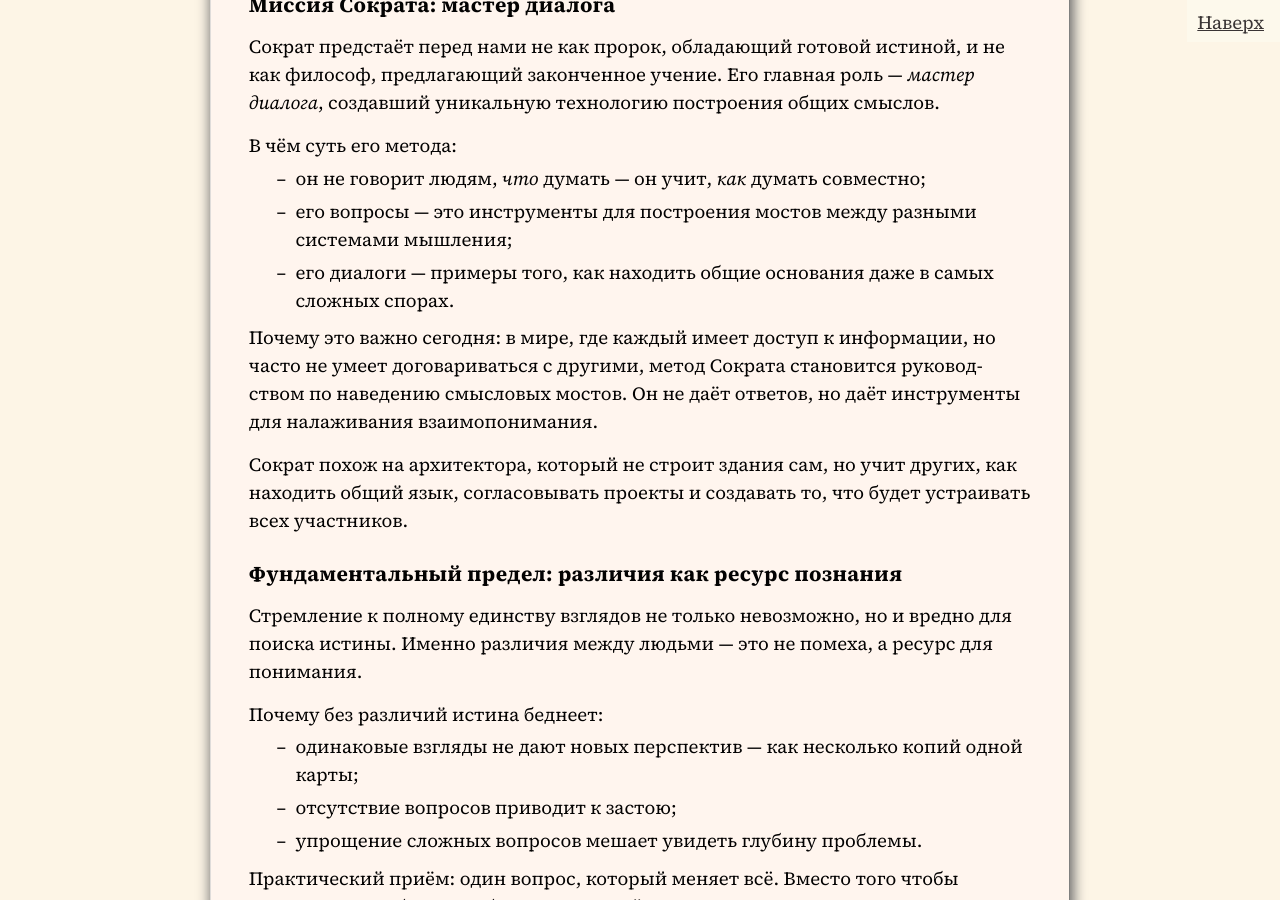
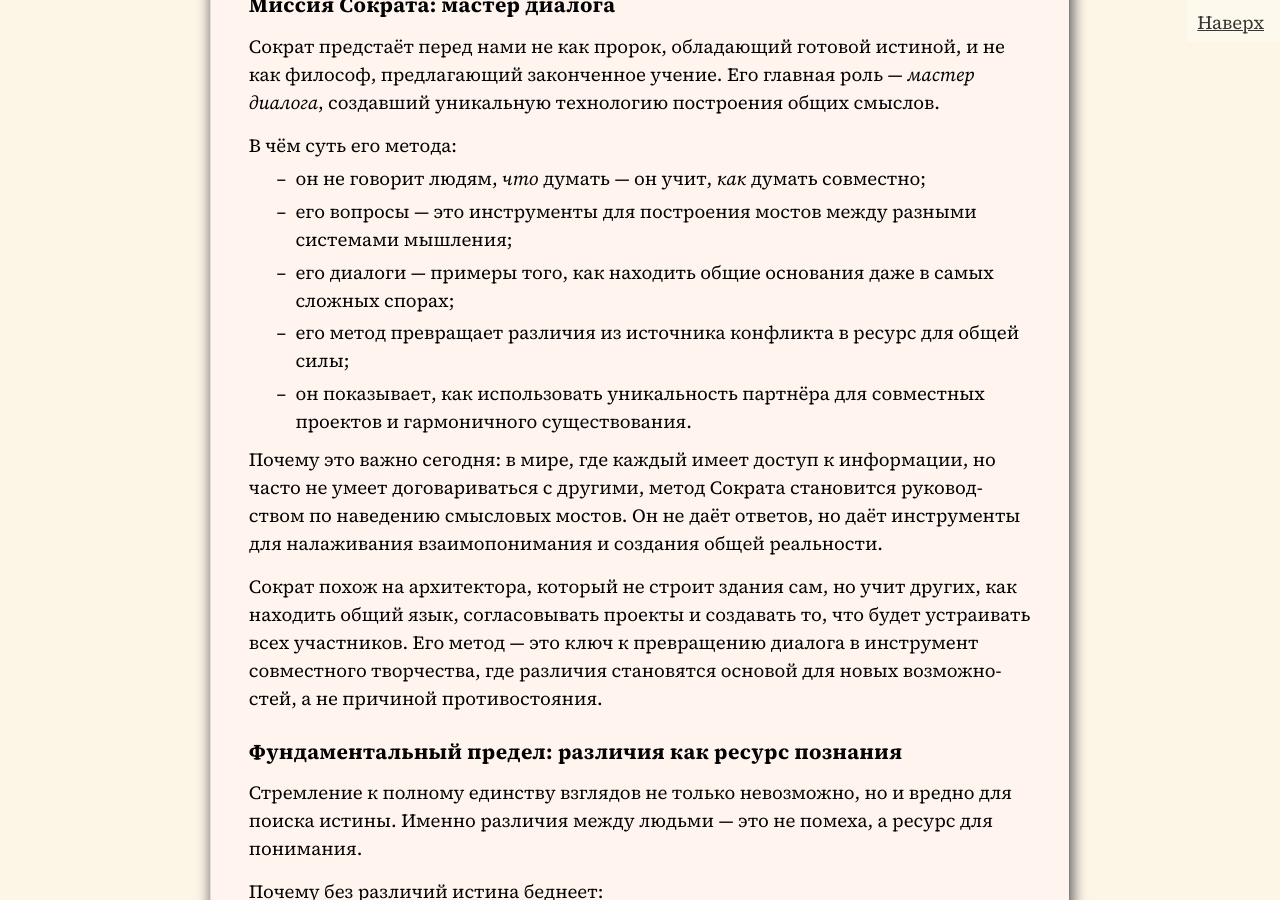
Before and after one commit to SergSi/land-use-art, a Jekyll site: the page built from _posts/2025-10-31-train.md, in a window 1280 px wide and 900 px high, scrolled down 4948 px. Built offline with Jekyll 4.4.1, drawn with Linux system fonts in a browser that asks for light colours; some web fonts are replaced; some of the changed text lies outside the part shown.

Commit message:
Update 2025-10-31-train.md

```diff
--- a/_posts/2025-10-31-train.md
+++ b/_posts/2025-10-31-train.md
@@ -102,11 +102,13 @@ number="1"
 
 - он не говорит людям, *что* думать — он учит, *как* думать совместно;
 - его вопросы — это инструменты для построения мостов между разными системами мышления;
-- его диалоги — примеры того, как находить общие основания даже в самых сложных спорах.
+- его диалоги — примеры того, как находить общие основания даже в самых сложных спорах;
+- его метод превращает различия из источника конфликта в ресурс для общей силы;
+- он показывает, как использовать уникальность партнёра для совместных проектов и гармоничного существования.
 
-Почему это важно сегодня: в мире, где каждый имеет доступ к информации, но часто не умеет договариваться с другими, метод Сократа становится руководством по наведению смысловых мостов. Он не даёт ответов, но даёт инструменты для налаживания взаимопонимания.
+Почему это важно сегодня: в мире, где каждый имеет доступ к информации, но часто не умеет договариваться с другими, метод Сократа становится руководством по наведению смысловых мостов. Он не даёт ответов, но даёт инструменты для налаживания взаимопонимания и создания общей реальности.
 
-Сократ похож на архитектора, который не строит здания сам, но учит других, как находить общий язык, согласовывать проекты и создавать то, что будет устраивать всех участников.
+Сократ похож на архитектора, который не строит здания сам, но учит других, как находить общий язык, согласовывать проекты и создавать то, что будет устраивать всех участников. Его метод — это ключ к превращению диалога в инструмент совместного творчества, где различия становятся основой для новых возможностей, а не причиной противостояния.
 
 ### Фундаментальный предел: различия как ресурс познания
 
@@ -364,4 +366,4 @@ h_i' &= 0.3 + 0.5 \cdot (+1) \cdot |0.3|^{0.8} \\
 \end{align*}
 $$
 
-Эта модель показывает, что качественный диалог усиливает зоны понимания и смягчает зоны разногласий.
+Эта модель показывает, что качественный диалог усиливает зоны понимания и смягчает зоны разногласий. Мастер диалога умеет не просто слушать слова, а понимать целый язык — систему ценностей, логику и жизненный опыт собеседника. Эта способность «переводить» чужие мысли и есть суть коэффициента Сократа.
```
